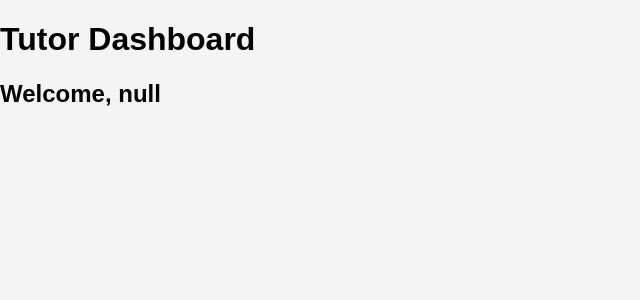
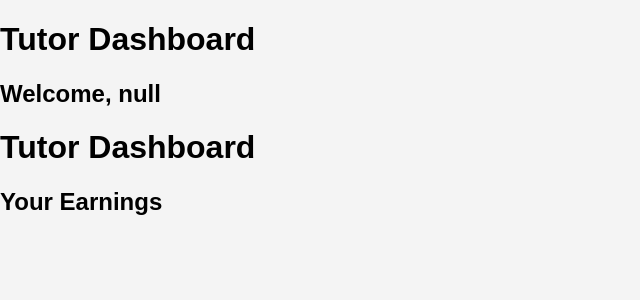
Before and after one commit to sechabaseoke970403-cell/more-knowledge-academy, a Flask app: page /tutor_dashboard in a window 1280 px wide. Shown: the top 300 px of the page, without its empty margins (0-640 px from the left). Run offline with Flask 3, Linux system fonts and the light colour scheme; data that the repository does not hold is empty.

Commit message:
Update tutor_dashboard.html

```diff
--- a/templates/tutor_dashboard.html
+++ b/templates/tutor_dashboard.html
@@ -12,6 +12,12 @@
 
 <h2 id="tutorTitle"></h2>
 
+<h1 id="tutorTitle">Tutor Dashboard</h1>
+
+<h2>Your Earnings</h2>
+
+<p id="tutorEarnings"></p>
+
 <div id="tutorBookings"></div>
 
 <script src="{{ url_for('static', filename='script.js') }}"></script>
```
